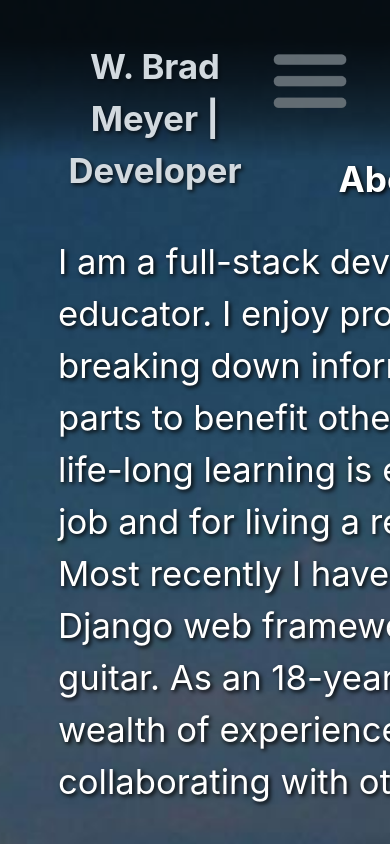
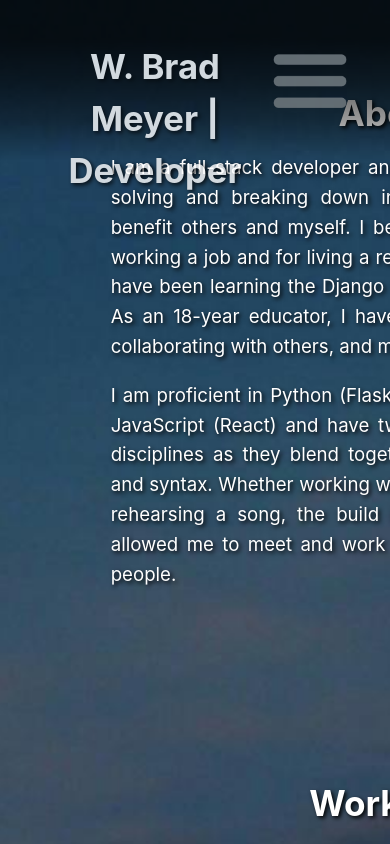
Before and after one commit to Wbradmeyer/vitePortfolio, a Vue app: page / in a window 390 px wide. Shown: the top 844 px of the page. Built offline with nearby package versions, Linux system fonts and the light colour scheme.

Commit message:
attempt at about me responsive

```diff
--- a/src/components/AboutMe.vue
+++ b/src/components/AboutMe.vue
@@ -26,30 +26,48 @@
 </template>
 
 <style scoped>
+    /* .container {
+        padding: 120px 0px 0px;
+    } */
+
     .container {
-        padding: 120px 0px 0px;
+        padding: 100px 0 0;
+        max-width: 90%;
+        margin: 0 auto;
     }
 
     .about {
         margin: 0px 0px 40px;
-        text-align: left;
+        /* text-align: left; */
+        text-align: justify;
         color: white;
         padding: 20px;
         max-width: 850px;
     }
 
     p {
-        font-size: 20pt;
+        /* font-size: 20pt; */
+        font-size: 18pt;
+        line-height: 1.6;
     }
 
     @media screen and (max-width: 480px) {
         p {
-            font-size: 26pt;
+            font-size: 14pt;
+            /* font-size: 26pt; */
         }
 
-        .about {
+        /* .about {
             margin: 0px 20px 40px;
             padding: 30px;
+        } */
+        .about {
+            margin: 0 5%; /* Use percentages for consistent spacing */
+            padding: 1.5rem;
+        }
+
+        .container {
+            padding: 60px 0 0; /* Adjust top padding */
         }
     }
 </style>
```
